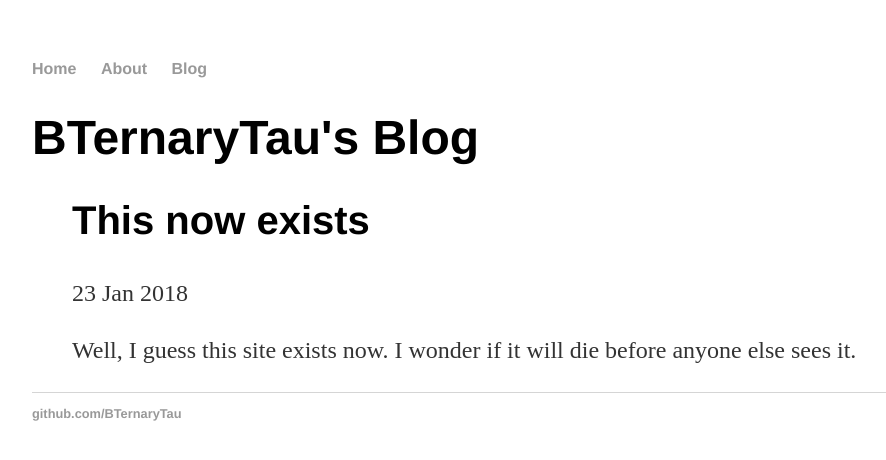
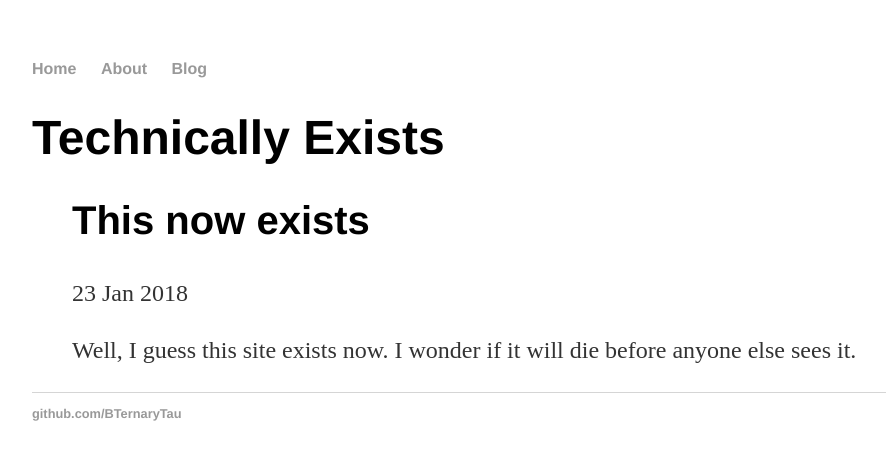
Before and after one commit to BTernaryTau/bternarytau.github.io, a Jekyll site: the page built from index.html, in a window 1280 px wide. Shown: the top 460 px of the page, without its empty margins (160-1046 px from the left). Built offline with Jekyll 4.4.1, drawn with Linux system fonts in a browser that asks for light colours.

Commit message:
Changed blog name to Technically Exists

```diff
--- a/_layouts/post.html
+++ b/_layouts/post.html
@@ -1,7 +1,7 @@
 ---
 layout: default
 ---
-<h1>BTernaryTau's Blog</h1>
+<h1>Technically Exists</h1>
 <h2>{{ page.title }}</h2>
 <p class="meta">{{ page.date | date_to_string }}</p>
 
--- a/blog/index.html
+++ b/blog/index.html
@@ -1,6 +1,6 @@
 ---
 layout: default
-title: BTernaryTau's Blog
+title: Technically Exists
 ---
 <h1>{{ page.title }}</h1>
 <ul class="posts">
--- a/index.html
+++ b/index.html
@@ -1,6 +1,6 @@
 ---
 layout: default
-title: BTernaryTau's Blog
+title: Technically Exists
 ---
 <h1>{{ page.title }}</h1>
 <ul>
```
